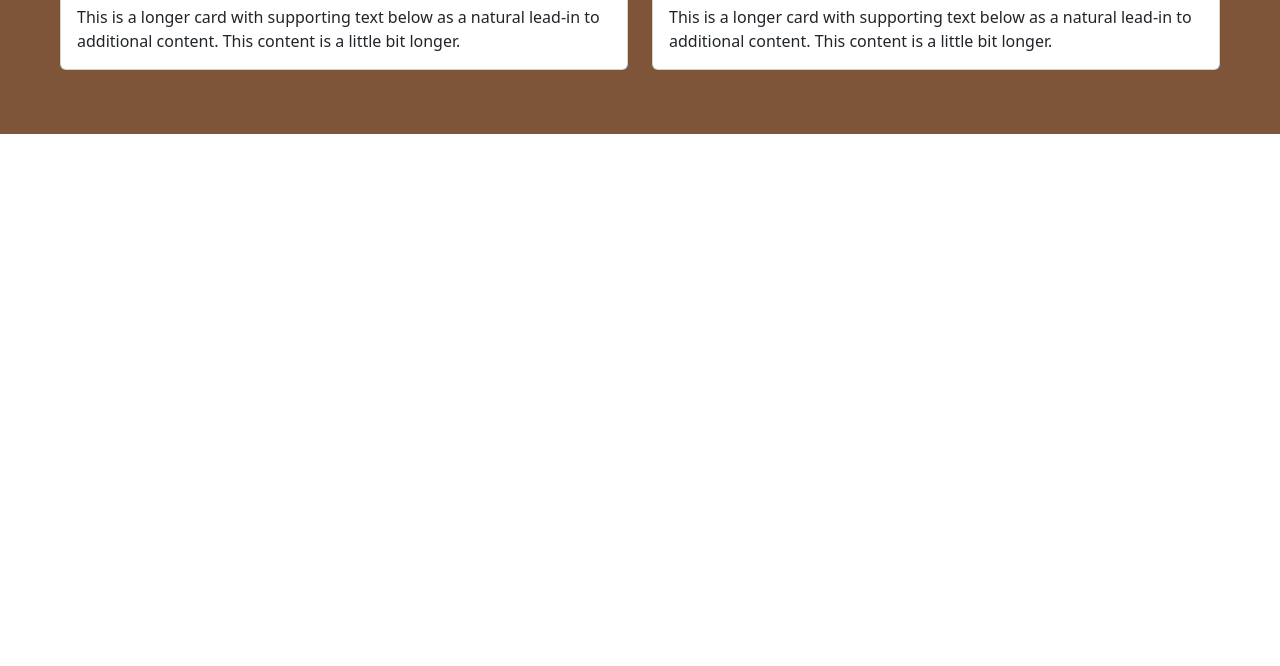
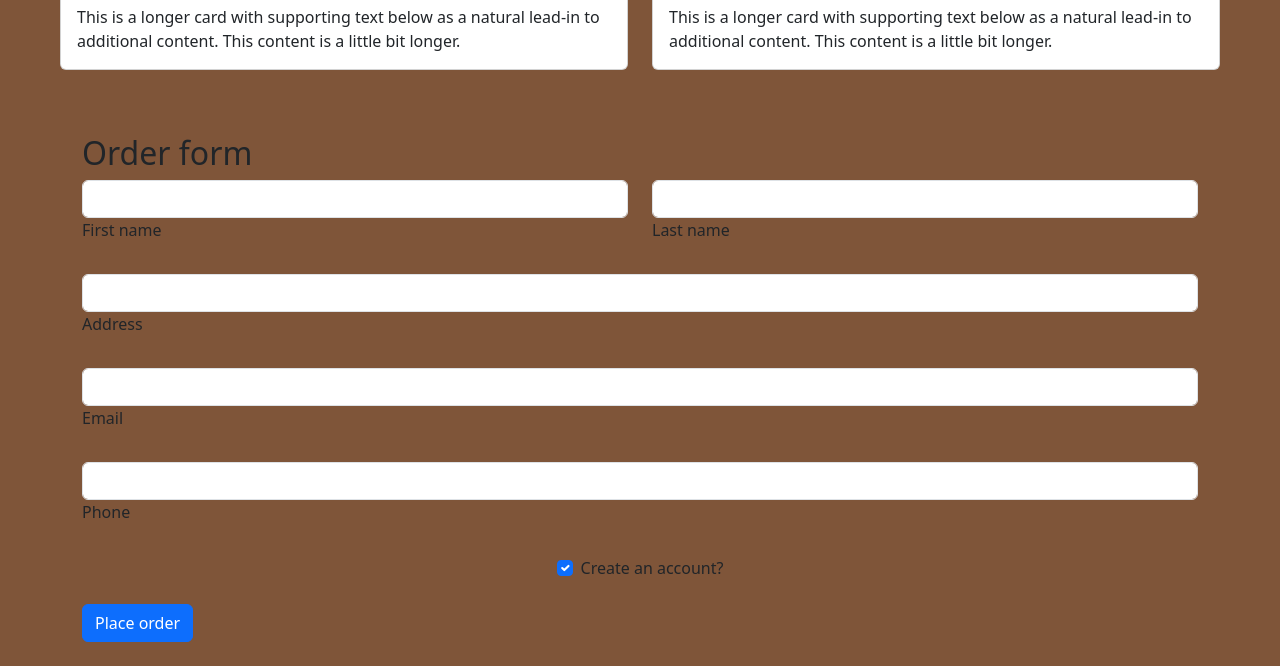
Before and after one commit to emmakoz15/LBTC, a plain HTML site: page index.html in a window 1280 px wide. Shown: the part 782-1448 px from the top of the page. Before the commit the page ends 916 px from the top, so only its background shows below. Drawn offline with nearby package versions, Linux system fonts and the light colour scheme.

Commit message:
finished order form  fixed sizing
Co-authored-by: BRO-BHATT22 <BRO-BHATT22@users.noreply.github.com>

```diff
--- a/index.html
+++ b/index.html
@@ -151,8 +151,64 @@
 </div>
 
 
+<div class="container">
+  <h2>Order form</h2>
+<form>
+  <!-- 2 column grid layout with text inputs for the first and last names -->
+  <div class="row mb-4">
+    <div class="col">
+      <div data-mdb-input-init class="form-outline">
+        <input type="text" id="form6Example1" class="form-control" />
+        <label class="form-label" for="form6Example1">First name</label>
+      </div>
+    </div>
+    <div class="col">
+      <div data-mdb-input-init class="form-outline">
+        <input type="text" id="form6Example2" class="form-control" />
+        <label class="form-label" for="form6Example2">Last name</label>
+      </div>
+    </div>
+  </div>
+
+  <!-- Text input -->
+  <div data-mdb-input-init class="form-outline mb-4">
+    <input type="text" id="form6Example4" class="form-control" />
+    <label class="form-label" for="form6Example4">Address</label>
+  </div>
+
+  <!-- Email input -->
+  <div data-mdb-input-init class="form-outline mb-4">
+    <input type="email" id="form6Example5" class="form-control" />
+    <label class="form-label" for="form6Example5">Email</label>
+  </div>
+
+  <!-- Number input -->
+  <div data-mdb-input-init class="form-outline mb-4">
+    <input type="number" id="form6Example6" class="form-control" />
+    <label class="form-label" for="form6Example6">Phone</label>
+  </div>
 
 
+
+  <!-- Checkbox -->
+  <div class="form-check d-flex justify-content-center mb-4">
+    <input
+      class="form-check-input me-2"
+      type="checkbox"
+      value=""
+      id="form6Example8"
+      checked
+    />
+    <label class="form-check-label" for="form6Example8"> Create an account? </label>
+  </div>
+
+  <!-- Submit button -->
+  <button data-mdb-ripple-init type="button" class="btn btn-primary btn mb-4">Place order</button>
+</form>
+</div>
+
+<!--For Reviews: https://www.sociablekit.com/app/users/widgets/update_embed/25418807-->
+<!--Link For it: https://www.sociablekit.com/tutorials/embed-google-reviews-bootstrap/-->
 
         </main>
 
@@ -161,7 +217,7 @@
 
 
 
-</div> <!--end main cntainer for background color-->
+</div> <!--end main container for background color-->
 
 
         <footer>
```
